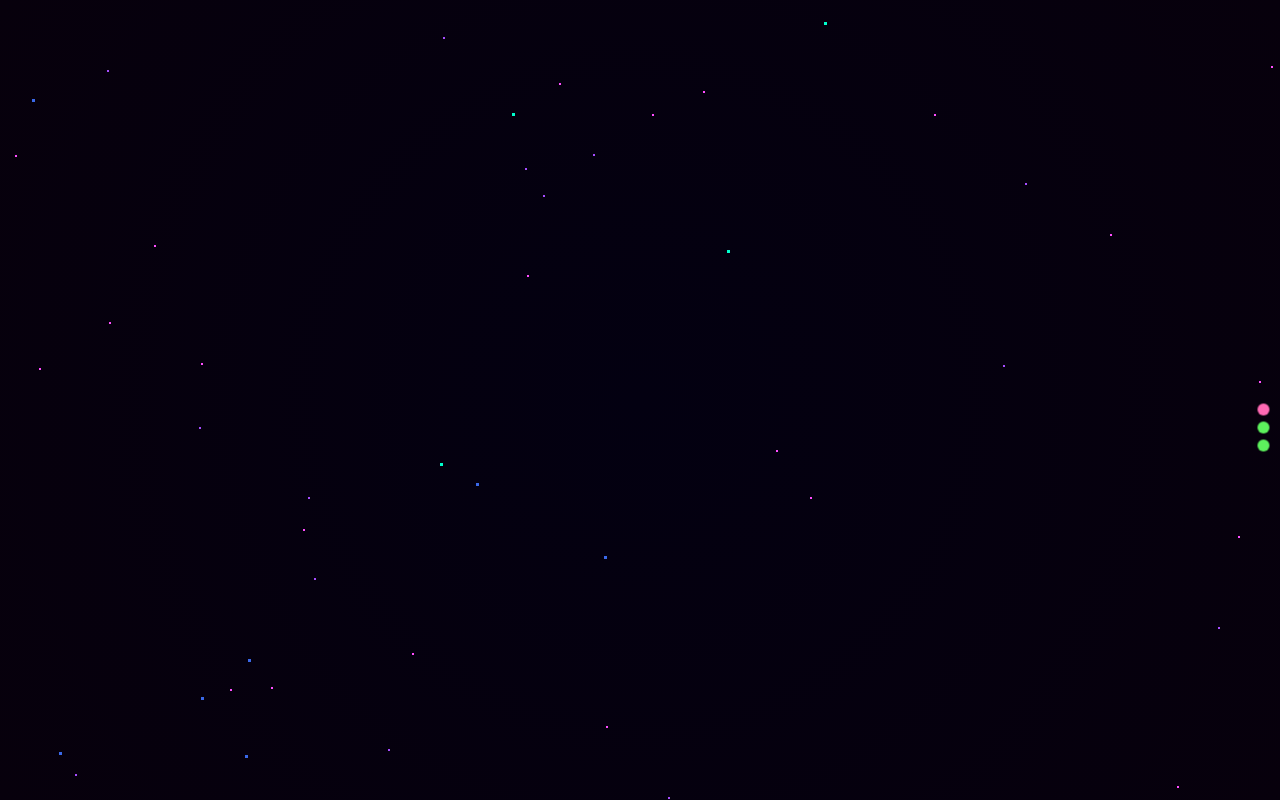
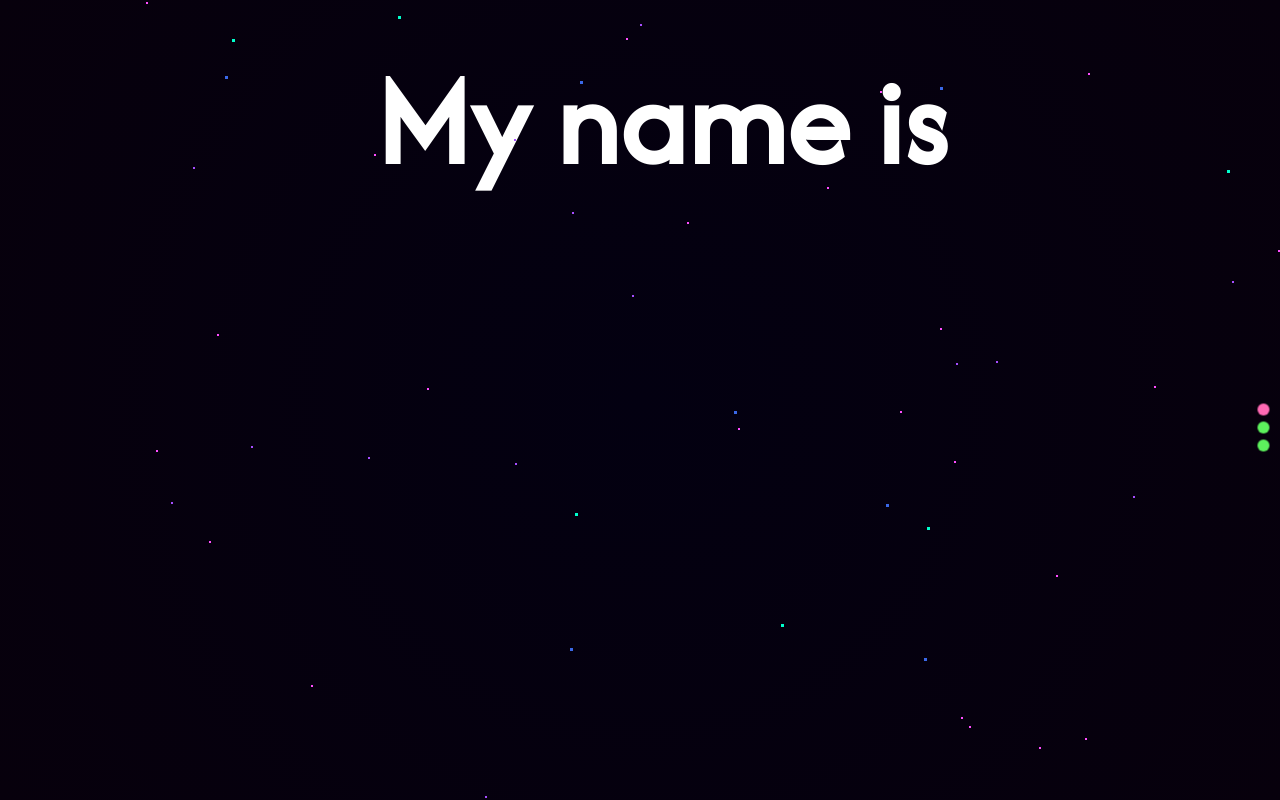
Before and after one commit to zaccmagicdev/personal_portfolio, a React (Create React App) app: page / in a window 1280 px wide. Both pictures are taken after a click on the element 1259 px from the left and 405 px from the top of the page. Shown: the top 800 px of the page. Built offline with nearby package versions, Linux system fonts and the light colour scheme.

Commit message:
UPDATE: Added a better working timed intro with JS

```diff
--- a/src/components/App/App.js
+++ b/src/components/App/App.js
@@ -1,19 +1,26 @@
 import "./App.scss";
 import { Swiper, SwiperSlide } from "swiper/react";
-
 import { Parallax, Pagination, Mousewheel, Keyboard } from "swiper/modules";
-
 import "swiper/css";
 import "swiper/css/pagination";
+import { useRef } from "react";
 
 function App() {
 
-  function fadeInTiming(delay, element){
+//this is all here because I couldn't make a smooth animation with just CSS :>
+  const topRef = useRef(null);
+  const nameRef = useRef(null);
+  const firstOccRef = useRef(null);
+  const secondOccRef = useRef(null);
+
+  function fadeInTiming(delay, element) {
     const miliseconds = delay * 1000;
-    setTimeout(() => {console.log('test')}, miliseconds)
+    setTimeout(() => {
+      element.current.classList.add("app__main-text_shown");
+    }, miliseconds);
   }
 
-  fadeInTiming(3, 'poop');
+  fadeInTiming(3, topRef);
 
   return (
     <>
@@ -54,25 +61,25 @@ function App() {
             <SwiperSlide>
               {/*Title Page*/}
               <h1
-                className="title app__main-text top"
+                className="title app__main-text top" ref={topRef}
                 data-swiper-parallax="-300"
               >
                 My name is
               </h1>
               <h1
-                className="title app__main-text name"
+                className="title app__main-text name" ref={nameRef}
                 data-swiper-parallax="-200"
               >
                 Zachary Wedel
               </h1>
               <h1
-                className="title app__main-text occupation1"
+                className="title app__main-text occupation1" ref={firstOccRef}
                 data-swiper-parallax="-100"
               >
                 and I am a
               </h1>
               <h1
-                className="title app__main-text occupation2"
+                className="title app__main-text occupation2" ref={secondOccRef}
                 data-swiper-parallax="-50"
               >
                 Fullstack Developer
--- a/src/components/App/App.scss
+++ b/src/components/App/App.scss
@@ -6,9 +6,9 @@ $screenWidth: 5120;
 }
 
 @function renderStars($amount, $color) {
-  $returnVal: "#{random(5120)}px #{random(5120)}px #{$color}";
+  $returnVal: "#{random($screenWidth)}px #{random($screenWidth)}px #{$color}";
   @for $i from 2 through $amount {
-    $returnVal: "#{$returnVal} , #{random(5120)}px #{random(5120)}px #{$color}";
+    $returnVal: "#{$returnVal} , #{random($screenWidth)}px #{random($screenWidth)}px #{$color}";
   }
 
   @return unquote($returnVal);
@@ -150,9 +150,9 @@ body {
 }
 
 .top {
-  animation: floatAround linear infinite 65s, 1s ease 3s normal forwards 2 fade;
+  animation: floatAround linear infinite 65s, 1s ease 6s normal 1 fade;
 }
-
+/*
 .name {
   animation: floatAround linear infinite 45s, //3s ease 0s normal forwards 4 fade;
 }
@@ -164,7 +164,7 @@ body {
 .occupation2 {
   animation: floatAround linear infinite 25s, //3s ease 0s normal forwards 5 fade
 }
-
+*/
 @keyframes starMove {
   from {
     transform: translateY(0px);
```
